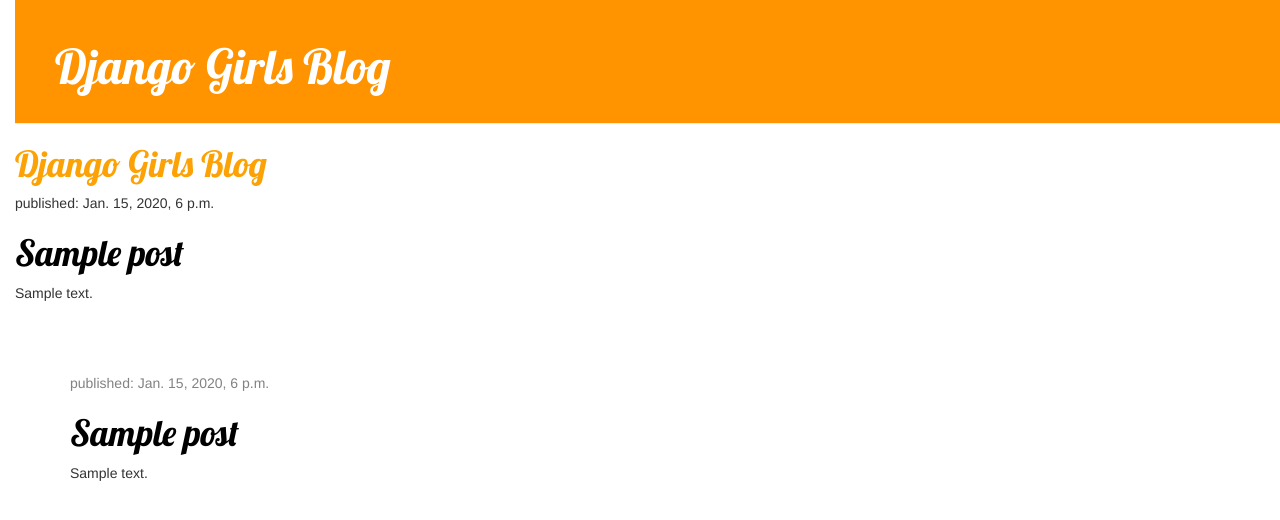
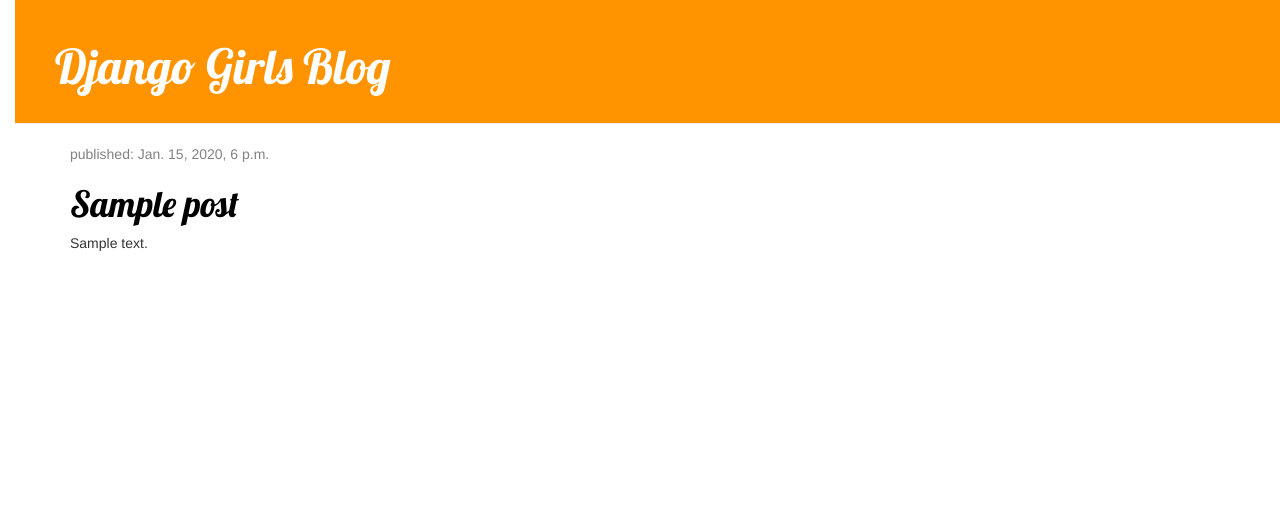
Before and after one commit to n3wbg7t18/my-first-blog, a Django app: template blog/templates/blog/post_list.html in a window 1280 px wide. Shown: the top 520 px of the page. Run offline with Django 3.2, Linux system fonts and the light colour scheme; the template is opened without the code that fills it: values that come from a table or form of the project are taken from there, others are empty; tables that the repository leaves empty hold one stand-in row (values such as "Sample post"); some libraries are stand-ins or nearby versions.

Commit message:
Added view and template for detailed blog post as well as CSS for the site.

```diff
--- /dev/null
+++ b/blog/templates/blog/base.html
@@ -0,0 +1,23 @@
+{% load staticfiles %}
+<html>
+    <head>
+        <title>Django Girls blog</title>
+        <link rel="stylesheet" href="//maxcdn.bootstrapcdn.com/bootstrap/3.2.0/css/bootstrap.min.css">
+        <link rel="stylesheet" href="//maxcdn.bootstrapcdn.com/bootstrap/3.2.0/css/bootstrap-theme.min.css">
+        <link href='//fonts.googleapis.com/css?family=Lobster&subset=latin,latin-ext' rel='stylesheet' type='text/css'>
+        <link rel="stylesheet" href="{% static 'css/blog.css' %}">
+    </head>
+    <body>
+    <div class="page-header">
+        <h1><a href="/">Django Girls Blog</a></h1>
+    </div>
+    <div class="content container">
+        <div class="row">
+            <div class="col-md-8">
+            {% block content %}
+            {% endblock %}
+            </div>
+        </div>
+    </div>
+</body>
+</html>
--- a/blog/templates/blog/post_list.html
+++ b/blog/templates/blog/post_list.html
@@ -1,39 +1,13 @@
-{% load staticfiles %}
-<html>
+				{% extends 'blog/base.html' %}
 
-    <head>
-    	<link rel="stylesheet" href="//maxcdn.bootstrapcdn.com/bootstrap/3.2.0/css/bootstrap.min.css">
-		<link rel="stylesheet" href="//maxcdn.bootstrapcdn.com/bootstrap/3.2.0/css/bootstrap-theme.min.css">
-		<link rel="stylesheet" href="{% static 'css/blog.css' %}">
-		<link href="//fonts.googleapis.com/css?family=Lobster&subset=latin,latin-ext" rel="stylesheet" type="text/css">
-        <title>marchie galindo's blog</title>
-    </head>
-    <body>
-    	<div class="page-header">
-   			 <h1><a href="/">Django Girls Blog</a></h1>
-		</div>
-        <div>
-            <h1><a href="/">Django Girls Blog</a></h1>
-        </div>
-        <div class="post">
-		    <p>published: {{ post.published_date }}</p>
-		    <h1><a href="">{{ post.title }}</a></h1>
-		    <p>{{ post.text|linebreaksbr }}</p>
-		</div>
-        <div class="content container">
-		    <div class="row">
-		        <div class="col-md-8">
+				{% block content %}
 		            {% for post in posts %}
 		                <div class="post">
 		                    <div class="date">
 		                        <p>published: {{ post.published_date }}</p>
 		                    </div>
-		                    <h1><a href="">{{ post.title }}</a></h1>
+		                    <h1><a href="{% url 'post_detail' pk=post.pk %}">{{ post.title }}</a></h1>
 		                    <p>{{ post.text|linebreaksbr }}</p>
 		                </div>
 		            {% endfor %}
-		        </div>
-		    </div>
-		</div>
-    </body>
-</html>
+		        {% endblock %}
--- a/blog/urls.py
+++ b/blog/urls.py
@@ -3,4 +3,5 @@
 
 urlpatterns = [
     url(r'^$', views.post_list, name='post_list'),
+    url(r'^post/(?P<pk>\d+)/$', views.post_detail, name='post_detail'),
 ]
```
Also changed, not shown: blog/templates/blog/post_detail.html (added, +13 -0 lines), blog/views.py (+6 -1 lines).
